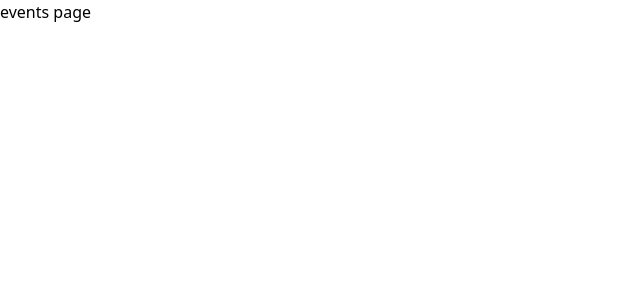
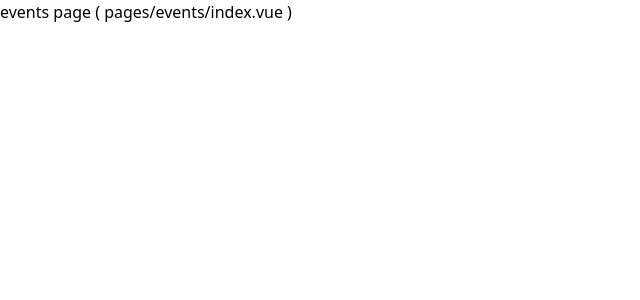
Before and after one commit to freemonic/nuxt3-e1, a Nuxt app: page /events in a window 1280 px wide. Shown: the top 300 px of the page, without its empty margins (0-640 px from the left). Built offline with nearby package versions, Linux system fonts and the light colour scheme.

Commit message:
The 'events' folder has been created as a routing element.

```diff
--- a/pages/events.vue
+++ /dev/null
@@ -1,3 +0,0 @@
-<template>
-    <div>events page</div>
-</template>
--- /dev/null
+++ b/pages/events/index.vue
@@ -0,0 +1,3 @@
+<template>
+    <div>events page ( pages/events/index.vue )</div>
+</template>
```
